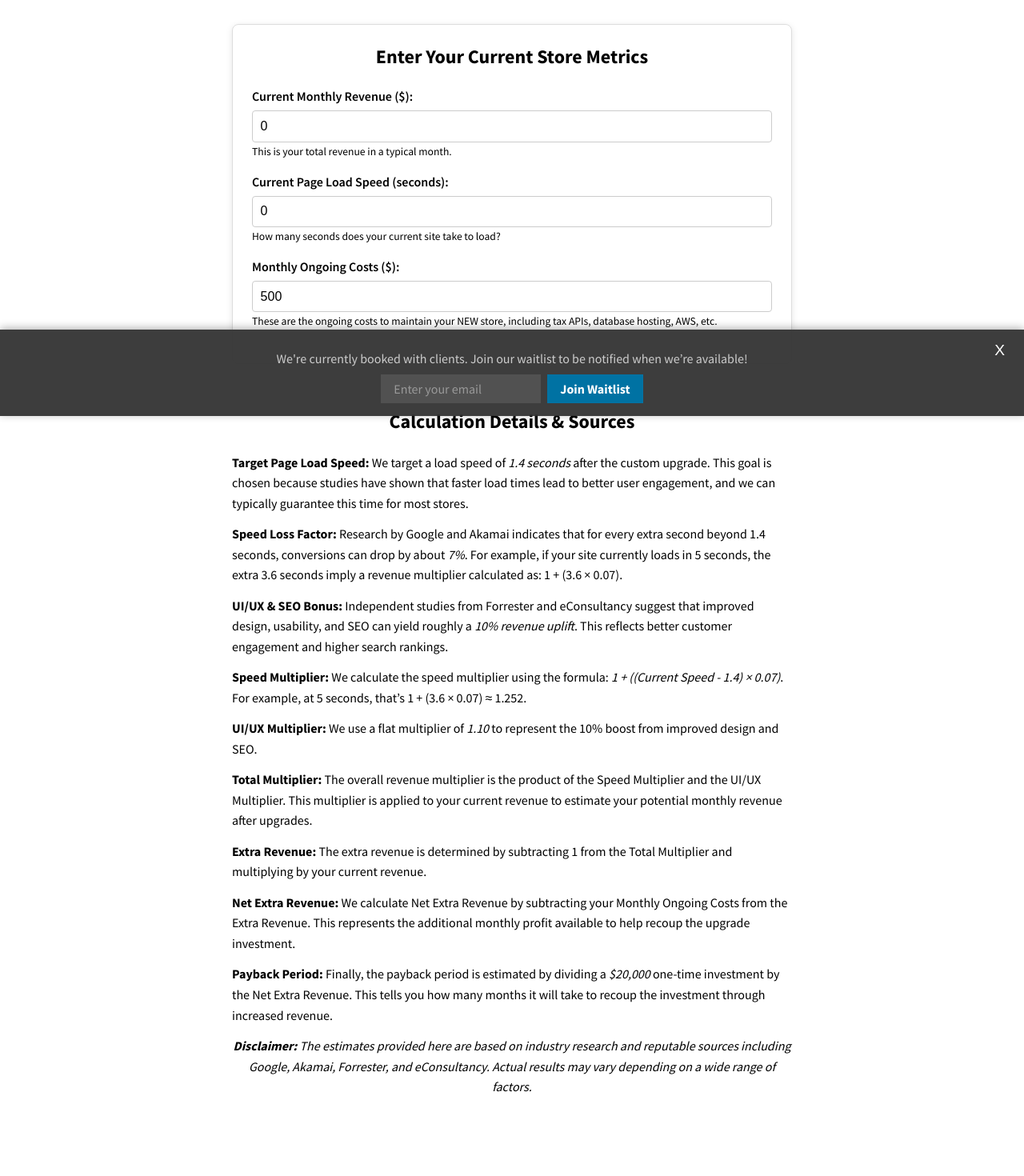
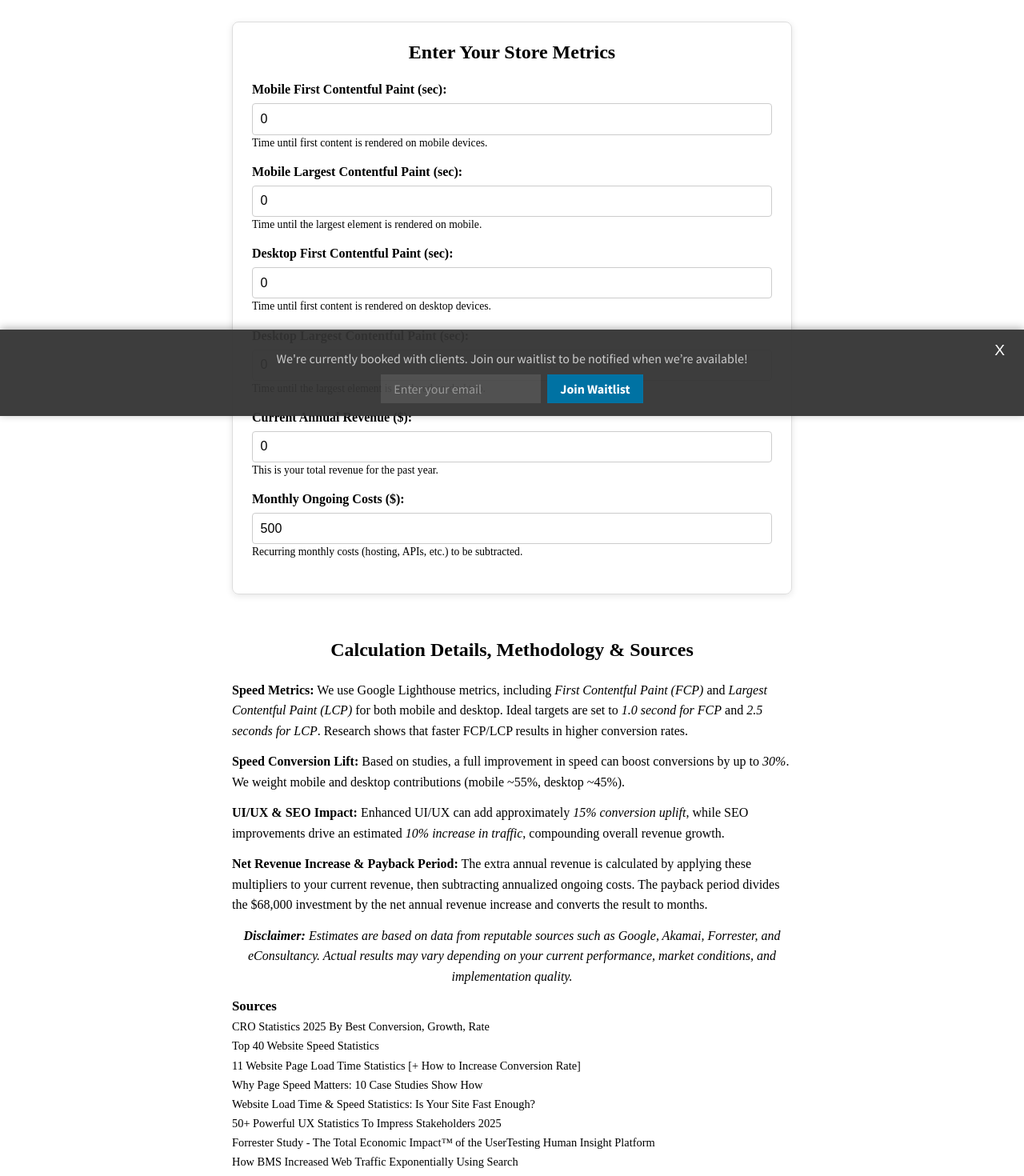
Before and after one commit to hartecho/HARTECHO, a Nuxt app: page /calc in a window 1280 px wide. Shown: the part 280-1750 px from the top of the page at 80% size. Built offline with nearby package versions, Linux system fonts and the light colour scheme.

Commit message:
Updated calculator to use mobile and desktop scores and have more reputable sources with links.

```diff
--- a/pages/calc.vue
+++ b/pages/calc.vue
@@ -13,34 +13,73 @@
     <!-- Main Calculator Card -->
     <div class="calculator-card">
       <div class="input-section">
-        <h2>Enter Your Current Store Metrics</h2>
+        <h2>Enter Your Store Metrics</h2>
         <div class="input-group">
-          <label for="revenue">Current Monthly Revenue ($):</label>
+          <label for="mobileFCP">Mobile First Contentful Paint (sec):</label>
+          <input
+            id="mobileFCP"
+            type="number"
+            v-model.number="mobileFCP"
+            step="0.1"
+            placeholder="e.g., 3.5"
+          />
+          <small class="description">
+            Time until first content is rendered on mobile devices.
+          </small>
+        </div>
+        <div class="input-group">
+          <label for="mobileLCP">Mobile Largest Contentful Paint (sec):</label>
+          <input
+            id="mobileLCP"
+            type="number"
+            v-model.number="mobileLCP"
+            step="0.1"
+            placeholder="e.g., 4.8"
+          />
+          <small class="description">
+            Time until the largest element is rendered on mobile.
+          </small>
+        </div>
+        <div class="input-group">
+          <label for="desktopFCP">Desktop First Contentful Paint (sec):</label>
+          <input
+            id="desktopFCP"
+            type="number"
+            v-model.number="desktopFCP"
+            step="0.1"
+            placeholder="e.g., 1.2"
+          />
+          <small class="description">
+            Time until first content is rendered on desktop devices.
+          </small>
+        </div>
+        <div class="input-group">
+          <label for="desktopLCP"
+            >Desktop Largest Contentful Paint (sec):</label
+          >
+          <input
+            id="desktopLCP"
+            type="number"
+            v-model.number="desktopLCP"
+            step="0.1"
+            placeholder="e.g., 2.5"
+          />
+          <small class="description">
+            Time until the largest element is rendered on desktop.
+          </small>
+        </div>
+        <div class="input-group">
+          <label for="revenue">Current Annual Revenue ($):</label>
           <input
             id="revenue"
             type="number"
             v-model.number="currentRevenue"
-            placeholder="e.g., 10000"
+            placeholder="e.g., 500000"
           />
           <small class="description">
-            This is your total revenue in a typical month.
+            This is your total revenue for the past year.
           </small>
         </div>
-
-        <div class="input-group">
-          <label for="speed">Current Page Load Speed (seconds):</label>
-          <input
-            id="speed"
-            type="number"
-            v-model.number="currentSpeed"
-            step="0.1"
-            placeholder="e.g., 5"
-          />
-          <small class="description">
-            How many seconds does your current site take to load?
-          </small>
-        </div>
-
         <div class="input-group">
           <label for="ongoing">Monthly Ongoing Costs ($):</label>
           <input
@@ -50,155 +89,253 @@
             placeholder="e.g., 500"
           />
           <small class="description">
-            These are the ongoing costs to maintain your NEW store, including
-            tax APIs, database hosting, AWS, etc.
+            Recurring monthly costs (hosting, APIs, etc.) to be subtracted.
           </small>
         </div>
       </div>
 
-      <div v-if="currentRevenue && currentSpeed" class="results-section">
+      <div v-if="resultsReady" class="results-section">
         <h2>Estimated Results</h2>
         <div class="result-item">
-          <strong>Revenue Increase from Speed Improvements:</strong>
-          <span>${{ speedRevenueIncrease.toFixed(2) }}</span>
+          <strong>Projected Annual Revenue Increase:</strong>
+          <span>{{ formatCurrency(annualRevenueIncrease) }}</span>
         </div>
         <div class="result-item">
-          <strong>Revenue Increase from UI/UX & SEO Enhancements:</strong>
-          <span>${{ uiUxSeoRevenueIncrease.toFixed(2) }}</span>
-        </div>
-        <div class="result-item">
-          <strong>Total Estimated Monthly Revenue:</strong>
-          <span>${{ estimatedRevenue.toFixed(2) }}</span>
-        </div>
-        <div class="result-item">
-          <strong>Total Extra Monthly Revenue:</strong>
-          <span>${{ extraRevenue.toFixed(2) }}</span>
-        </div>
-        <div class="result-item">
-          <strong>Net Extra Revenue (after ongoing costs):</strong>
-          <span>${{ netExtraRevenue.toFixed(2) }}</span>
+          <strong>Net Annual Revenue Increase (after ongoing costs):</strong>
+          <span>{{ formatCurrency(netAnnualRevenueIncrease) }}</span>
         </div>
         <div class="result-item">
           <strong>Estimated Payback Period:</strong>
-          <span v-if="netExtraRevenue > 0">
-            {{ paybackPeriod.toFixed(1) }} months
+          <span v-if="netAnnualRevenueIncrease > 0">
+            {{ paybackPeriodMonths }} months
           </span>
           <span v-else>
-            Not applicable (Net Extra Revenue is below ongoing costs)
+            Not applicable (Net Revenue Increase is below ongoing costs)
           </span>
         </div>
       </div>
     </div>
 
-    <!-- Full-Width Calculation Details Section -->
+    <!-- Full-Width Calculation Details, Methodology & Sources Section -->
     <section class="calculation-details">
-      <h2>Calculation Details & Sources</h2>
-
+      <h2>Calculation Details, Methodology & Sources</h2>
       <p>
-        <strong>Target Page Load Speed:</strong> We target a load speed of
-        <em>1.4 seconds</em> after the custom upgrade. This goal is chosen
-        because studies have shown that faster load times lead to better user
-        engagement, and we can typically guarantee this time for most stores.
+        <strong>Speed Metrics:</strong> We use Google Lighthouse metrics,
+        including <em>First Contentful Paint (FCP)</em> and
+        <em>Largest Contentful Paint (LCP)</em> for both mobile and desktop.
+        Ideal targets are set to <em>1.0 second for FCP</em> and
+        <em>2.5 seconds for LCP</em>. Research shows that faster FCP/LCP results
+        in higher conversion rates.
       </p>
-
       <p>
-        <strong>Speed Loss Factor:</strong> Research by Google and Akamai
-        indicates that for every extra second beyond 1.4 seconds, conversions
-        can drop by about <em>7%</em>. For example, if your site currently loads
-        in 5 seconds, the extra 3.6 seconds imply a revenue multiplier
-        calculated as: 1 + (3.6 × 0.07).
+        <strong>Speed Conversion Lift:</strong> Based on studies, a full
+        improvement in speed can boost conversions by up to <em>30%</em>. We
+        weight mobile and desktop contributions (mobile ~55%, desktop ~45%).
       </p>
-
       <p>
-        <strong>UI/UX & SEO Bonus:</strong> Independent studies from Forrester
-        and eConsultancy suggest that improved design, usability, and SEO can
-        yield roughly a <em>10% revenue uplift</em>. This reflects better
-        customer engagement and higher search rankings.
+        <strong>UI/UX & SEO Impact:</strong> Enhanced UI/UX can add
+        approximately <em>15% conversion uplift</em>, while SEO improvements
+        drive an estimated <em>10% increase in traffic</em>, compounding overall
+        revenue growth.
       </p>
-
       <p>
-        <strong>Speed Multiplier:</strong> We calculate the speed multiplier
-        using the formula: <em>1 + ((Current Speed - 1.4) × 0.07)</em>. For
-        example, at 5 seconds, that’s 1 + (3.6 × 0.07) ≈ 1.252.
+        <strong>Net Revenue Increase & Payback Period:</strong> The extra annual
+        revenue is calculated by applying these multipliers to your current
+        revenue, then subtracting annualized ongoing costs. The payback period
+        divides the $68,000 investment by the net annual revenue increase and
+        converts the result to months.
       </p>
-
-      <p>
-        <strong>UI/UX Multiplier:</strong> We use a flat multiplier of
-        <em>1.10</em> to represent the 10% boost from improved design and SEO.
+      <p class="disclaimer">
+        <strong>Disclaimer:</strong> Estimates are based on data from reputable
+        sources such as Google, Akamai, Forrester, and eConsultancy. Actual
+        results may vary depending on your current performance, market
+        conditions, and implementation quality.
       </p>
-
-      <p>
-        <strong>Total Multiplier:</strong> The overall revenue multiplier is the
-        product of the Speed Multiplier and the UI/UX Multiplier. This
-        multiplier is applied to your current revenue to estimate your potential
-        monthly revenue after upgrades.
-      </p>
-
-      <p>
-        <strong>Extra Revenue:</strong> The extra revenue is determined by
-        subtracting 1 from the Total Multiplier and multiplying by your current
-        revenue.
-      </p>
-
-      <p>
-        <strong>Net Extra Revenue:</strong> We calculate Net Extra Revenue by
-        subtracting your Monthly Ongoing Costs from the Extra Revenue. This
-        represents the additional monthly profit available to help recoup the
-        upgrade investment.
-      </p>
-
-      <p>
-        <strong>Payback Period:</strong> Finally, the payback period is
-        estimated by dividing a <em>$20,000</em> one-time investment by the Net
-        Extra Revenue. This tells you how many months it will take to recoup the
-        investment through increased revenue.
-      </p>
-
-      <p class="disclaimer">
-        <strong>Disclaimer:</strong> The estimates provided here are based on
-        industry research and reputable sources including Google, Akamai,
-        Forrester, and eConsultancy. Actual results may vary depending on a wide
-        range of factors.
-      </p>
+      <div class="sources">
+        <h3>Sources</h3>
+        <ul>
+          <li>
+            <a
+              href="https://scoop.market.us/cro-statistics/#:~:text=%2A%20A%20one,for%20websites%20without"
+              target="_blank"
+              >CRO Statistics 2025 By Best Conversion, Growth, Rate</a
+            >
+          </li>
+          <li>
+            <a
+              href="https://www.digitalsilk.com/digital-trends/website-speed-statistics/#:~:text=4.%2053,wouldn%E2%80%99t%20wait%20over%205%20seconds"
+              target="_blank"
+              >Top 40 Website Speed Statistics</a
+            >
+          </li>
+          <li>
+            <a
+              href="https://blog.hubspot.com/marketing/page-load-time-conversion-rates#:~:text=Vodafone%20recently%20conducted%20an%20A%2FB,more%20sales"
+              target="_blank"
+              >11 Website Page Load Time Statistics [+ How to Increase
+              Conversion Rate]</a
+            >
+          </li>
+          <li>
+            <a
+              href="https://www.conductor.com/academy/page-speed-resources/"
+              target="_blank"
+              >Why Page Speed Matters: 10 Case Studies Show How</a
+            >
+          </li>
+          <li>
+            <a
+              href="https://wp-rocket.me/blog/website-load-time-speed-statistics/#:~:text=4,in%205%20seconds%20or%20less"
+              target="_blank"
+              >Website Load Time & Speed Statistics: Is Your Site Fast
+              Enough?</a
+            >
+          </li>
+          <li>
+            <a
+              href="https://uxcam.com/blog/ux-statistics/#:~:text=What%E2%80%99s%20the%20ROI%20of%20UX%3F"
+              target="_blank"
+              >50+ Powerful UX Statistics To Impress Stakeholders 2025</a
+            >
+          </li>
+          <li>
+            <a
+              href="https://www.usertesting.com/forrester-total-economic-impact-usertesting-form#:~:text=Forrester%E2%80%99s%20analysis%20showed%20that%20a,Human%20Insight%20Platform%20would%20achieve"
+              target="_blank"
+              >Forrester Study - The Total Economic Impact™ of the UserTesting
+              Human Insight Platform</a
+            >
+          </li>
+          <li>
+            <a
+              href="https://rocketagency.com.au/case-studies/bio-molecular-systems#:~:text=,within%20their%20target%20audience%20globally"
+              target="_blank"
+              >How BMS Increased Web Traffic Exponentially Using Search</a
+            >
+          </li>
+        </ul>
+      </div>
     </section>
   </div>
 </template>
 
-  <script setup>
+<script setup>
 import { ref, computed } from "vue";
+import { useHead, useSeoMeta } from "#imports";
 
-// User inputs
-const currentRevenue = ref(0);
-const currentSpeed = ref(0);
-const ongoingCosts = ref(500); // Monthly ongoing costs (e.g., tax API, database hosting, AWS, etc.)
+// User Inputs
+const mobileFCP = ref(0);
+const mobileLCP = ref(0);
+const desktopFCP = ref(0);
+const desktopLCP = ref(0);
+const currentRevenue = ref(0); // Annual revenue
+const ongoingCosts = ref(500); // Monthly ongoing costs
 
-// Constants for our model
-const targetSpeed = 1.4; // seconds (target page load speed)
-const speedLossFactor = 0.07; // 7% conversion loss per extra second (Google/Akamai research)
-const uiUxSeoBonus = 0.1; // 10% revenue boost from improved UI/UX & SEO
+// Benchmarks for performance metrics
+const targetFCP = 1.0;
+const targetLCP = 2.5;
 
+// Check if all inputs are provided
+const resultsReady = computed(() => {
+  return (
+    mobileFCP.value > 0 &&
+    mobileLCP.value > 0 &&
+    desktopFCP.value > 0 &&
+    desktopLCP.value > 0 &&
+    currentRevenue.value > 0
+  );
+});
+
+// Helper function to calculate improvement fraction
+function improvementFraction(input, target) {
+  return input > target ? (input - target) / input : 0;
+}
+
+// Calculate improvement fractions for each metric
+const mobileFCPimp = computed(() =>
+  improvementFraction(mobileFCP.value, targetFCP)
+);
+const mobileLCPimp = computed(() =>
+  improvementFraction(mobileLCP.value, targetLCP)
+);
+const desktopFCPimp = computed(() =>
+  improvementFraction(desktopFCP.value, targetFCP)
+);
+const desktopLCPimp = computed(() =>
+  improvementFraction(desktopLCP.value, targetLCP)
+);
+
+// Weights: Mobile (55%) and Desktop (45%)
+const mobileWeight = 0.55;
+const desktopWeight = 0.45;
+
+// Conversion lift from speed improvements (max 30% boost if fully optimized)
+const mobileSpeedLift = computed(
+  () => ((mobileFCPimp.value + mobileLCPimp.value) / 2) * 0.3
+);
+const desktopSpeedLift = computed(
+  () => ((desktopFCPimp.value + desktopLCPimp.value) / 2) * 0.3
+);
+const speedConvLift = computed(
+  () =>
+    mobileSpeedLift.value * mobileWeight +
+    desktopSpeedLift.value * desktopWeight
+);
+
+// Additional multipliers from UX and SEO
+const uxConversionLift = 0.15; // 15% conversion increase from better UI/UX
+const seoTrafficLift = 0.1; // 10% traffic increase from improved SEO
+
+// Total revenue multiplier
+const totalMultiplier = computed(() => {
+  return (
+    (1 + speedConvLift.value) * (1 + uxConversionLift) * (1 + seoTrafficLift)
+  );
+});
+
+// Calculate new annual revenue and extra revenue gained
+const newAnnualRevenue = computed(
+  () => currentRevenue.value * totalMultiplier.value
+);
+const annualRevenueIncrease = computed(
+  () => newAnnualRevenue.value - currentRevenue.value
+);
+
+// Subtract annualized ongoing costs from extra revenue
+const annualOngoingCosts = computed(() => ongoingCosts.value * 12);
+const netAnnualRevenueIncrease = computed(
+  () => annualRevenueIncrease.value - annualOngoingCosts.value
+);
+
+// Payback period in months (if net gain is positive)
+const paybackPeriodMonths = computed(() => {
+  if (netAnnualRevenueIncrease.value <= 0) return "N/A";
+  const yearsToPayback = 68000 / netAnnualRevenueIncrease.value;
+  return Math.ceil(yearsToPayback * 12);
+});
+
+// Utility to format numbers as currency
+function formatCurrency(value) {
+  if (isNaN(value)) return "$0";
+  return `$${value.toLocaleString(undefined, { maximumFractionDigits: 0 })}`;
+}
+
+// SEO & Head meta configuration
 useSeoMeta({
-  // Universal SEO
   title: "E-Commerce Revenue Calculator || HARTECHO",
   description:
-    "Discover how much more your e-commerce store could be making with a high-performance, custom-coded website. Use our calculator to estimate revenue gains based on improved site speed and optimization.",
-
-  // Open Graph (Facebook, Instagram, LinkedIn, WhatsApp, Discord, Slack)
+    "Estimate the ROI for a custom-coded e-commerce store using the latest Google Lighthouse metrics (FCP, LCP) and research from Google, Akamai, Forrester, and eConsultancy.",
   ogTitle: "E-Commerce Revenue Calculator || HARTECHO",
   ogDescription:
-    "Slow website speeds could be costing your e-commerce store thousands in lost revenue. Use our free calculator to estimate how much more you could be earning with a custom-coded website.",
+    "Discover how faster site speed, improved UI/UX, and better SEO can boost your e-commerce revenue and shorten the payback period for your custom-coded store.",
   ogImage: "https://hartecho.com/HARTECHOLogo.webp",
   ogUrl: "https://hartecho.com/calc",
   ogType: "website",
-
-  // Twitter/X
   twitterTitle: "E-Commerce Revenue Calculator || HARTECHO",
   twitterDescription:
-    "How much is your slow website costing you? Use our free revenue calculator to see how a faster, custom-coded e-commerce store could boost your sales.",
+    "See how improvements in site speed, UX, and SEO can increase your e-commerce revenue. Use our calculator to estimate your ROI.",
   twitterImage: "https://hartecho.com/HARTECHOLogo.webp",
   twitterCard: "summary_large_image",
-
-  // Pinterest
   pinterestRichPin: "true",
 });
 
@@ -213,8 +350,7 @@ useHead({
         name: "E-Commerce Revenue Calculator || HARTECHO",
         url: "https://www.hartecho.com/calc",
         description:
-          "Use our ROI Calculator to estimate how much extra revenue your e-commerce store could generate with faster load times, improved UI/UX, and SEO optimizations. Get data-backed insights from HARTECHO.",
-
+          "Estimate your potential revenue gains by improving your website’s speed, UX, and SEO using our ROI calculator, based on the latest research.",
         publisher: {
           "@type": "Organization",
           name: "HARTECHO",
@@ -233,12 +369,11 @@ useHead({
             availableLanguage: ["English"],
           },
         },
-
         mainEntity: {
           "@type": "FinancialProduct",
           name: "E-Commerce ROI Calculator",
           description:
-            "Estimate your potential revenue gains by improving your website’s speed, UI/UX, and SEO. Our calculator is backed by research from Google, Akamai, Forrester, and eConsultancy.",
+            "Calculate the ROI of a custom-coded e-commerce store by inputting your current performance metrics and revenue. Leverage data from Google, Akamai, Forrester, and eConsultancy.",
           provider: { "@type": "Organization", name: "HARTECHO" },
           audience: {
             "@type": "BusinessAudience",
@@ -248,15 +383,13 @@ useHead({
           category: "Business Services",
           serviceType: "E-Commerce Optimization & Performance Analysis",
         },
-
         potentialAction: {
           "@type": "Action",
           target: "https://www.hartecho.com/calc",
           name: "Calculate Your E-Commerce ROI",
           description:
-            "Enter your current monthly revenue, page speed, and ongoing costs to see how much more you could be making with a high-performance e-commerce store.",
+            "Enter your current metrics to see how a faster, custom-coded e-commerce store could boost your revenue.",
         },
-
         image: ["https://www.hartecho.com/HARTECHOLogo.webp"],
         about: {
           "@type": "Thing",
@@ -267,7 +400,6 @@ useHead({
             "Conversion Rate Optimization",
           ],
         },
-
         breadcrumb: {
           "@type": "BreadcrumbList",
           itemListElement: [
@@ -289,67 +421,12 @@ useHead({
     },
   ],
 });
-
-// Compute extra seconds above the target speed
-const extraSeconds = computed(() => {
-  return currentSpeed.value > targetSpeed
-    ? currentSpeed.value - targetSpeed
-    : 0;
-});
-
-// Speed multiplier: each extra second adds 7% potential improvement (if recovered)
-const speedMultiplier = computed(() => {
-  return 1 + extraSeconds.value * speedLossFactor;
-});
-
-// UI/UX & SEO multiplier: flat 10% boost
-const uiUxSeoMultiplier = computed(() => {
-  return 1 + uiUxSeoBonus;
-});
-
-// Total multiplier: product of Speed and UI/UX multipliers
-const totalMultiplier = computed(() => {
-  return speedMultiplier.value * uiUxSeoMultiplier.value;
-});
-
-// Revenue increase from speed improvements only
-const speedRevenueIncrease = computed(() => {
-  return currentRevenue.value * (speedMultiplier.value - 1);
-});
-
-// Revenue increase from UI/UX & SEO improvements only
-const uiUxSeoRevenueIncrease = computed(() => {
-  return currentRevenue.value * (uiUxSeoMultiplier.value - 1);
-});
-
-// Estimated total monthly revenue after improvements
-const estimatedRevenue = computed(() => {
-  return currentRevenue.value * totalMultiplier.value;
-});
-
-// Extra monthly revenue (the difference between estimated and current revenue)
-const extraRevenue = computed(() => {
-  return estimatedRevenue.value - currentRevenue.value;
-});
-
-// Net extra revenue after subtracting ongoing monthly costs
-const netExtraRevenue = computed(() => {
-  return extraRevenue.value - ongoingCosts.value;
-});
-
-// Estimated payback period for a $20,000 one-time investment (in months)
-const paybackPeriod = computed(() => {
-  return netExtraRevenue.value > 0 ? 20000 / netExtraRevenue.value : Infinity;
-});
-
-const emit = defineEmits(["hide-loading"]);
-emit("hide-loading");
 </script>
 
-  <style scoped>
+<style scoped>
 /* CSS Variables for consistent color palette */
 :root {
-  --primary-color: #2c74b3; /* A trustworthy blue */
+  --primary-color: #2c74b3;
   --secondary-color: #555;
   --background-light: #f8f8f8;
   --card-background: #fff;
@@ -363,7 +440,7 @@ emit("hide-loading");
   max-width: 1200px;
   margin: 5rem auto;
   padding: 1em;
-  font-family: "Source Sans Pro", "Helvetica Neue", Arial, sans-serif;
+  font-family: var(--font-family);
   color: var(--secondary-color);
 }
 
@@ -456,7 +533,7 @@ emit("hide-loading");
   justify-content: space-between;
 }
 
-/* Calculation Details Section (Full Width) */
+/* Calculation Details & Sources Section */
 .calculation-details {
   width: 100%;
   background: var(--details-background);
@@ -478,7 +555,6 @@ emit("hide-loading");
   font-size: 1em;
 }
 
-/* Disclaimer styling */
 .disclaimer {
   font-size: 0.9em;
   font-style: italic;
@@ -486,4 +562,27 @@ emit("hide-loading");
   text-align: center;
   margin-top: 1.5em;
 }
+
+.sources {
+  max-width: 700px;
+  margin: 1em auto;
+  font-size: 0.9em;
+}
+
+.sources ul {
+  list-style: none;
+  padding: 0;
+}
+
+.sources li {
+  margin: 0.5em 0;
+}
+
+.sources a {
+  color: var(--accent-color);
+  text-decoration: none;
+}
+.sources a:hover {
+  text-decoration: underline;
+}
 </style>
```
